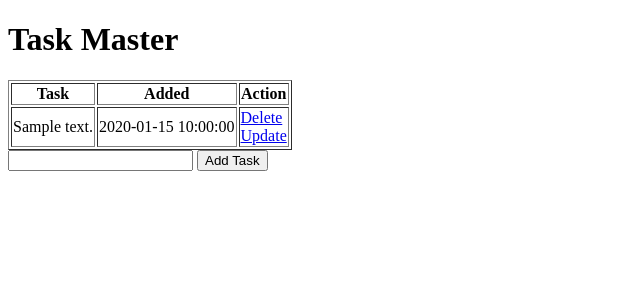
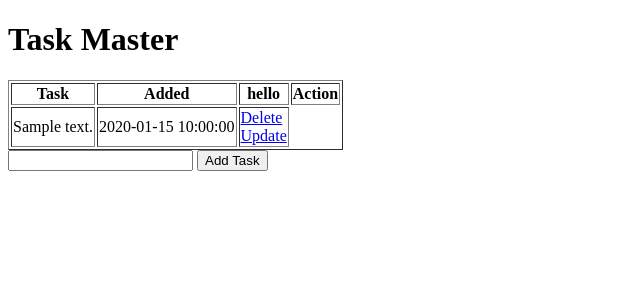
Before and after one commit to DeepeshW/Task_Master, a Flask app: template templates/try1.html in a window 1280 px wide. Shown: the top 300 px of the page, without its empty margins (0-640 px from the left). Run offline with Flask 2, Linux system fonts and the light colour scheme; the template is opened without the code that fills it: most values are stand-ins (such as "Sample title", 1, 10 or a date in 2020).

Commit message:
try1 file ignore changes

```diff
--- a/templates/try1.html
+++ b/templates/try1.html
@@ -11,6 +11,7 @@
         <tr>
             <th>Task</th>
             <th>Added</th>
+            <th>hello</th>
             <th>Action</th>
         </tr>
         {% for task in tasks %}
```
